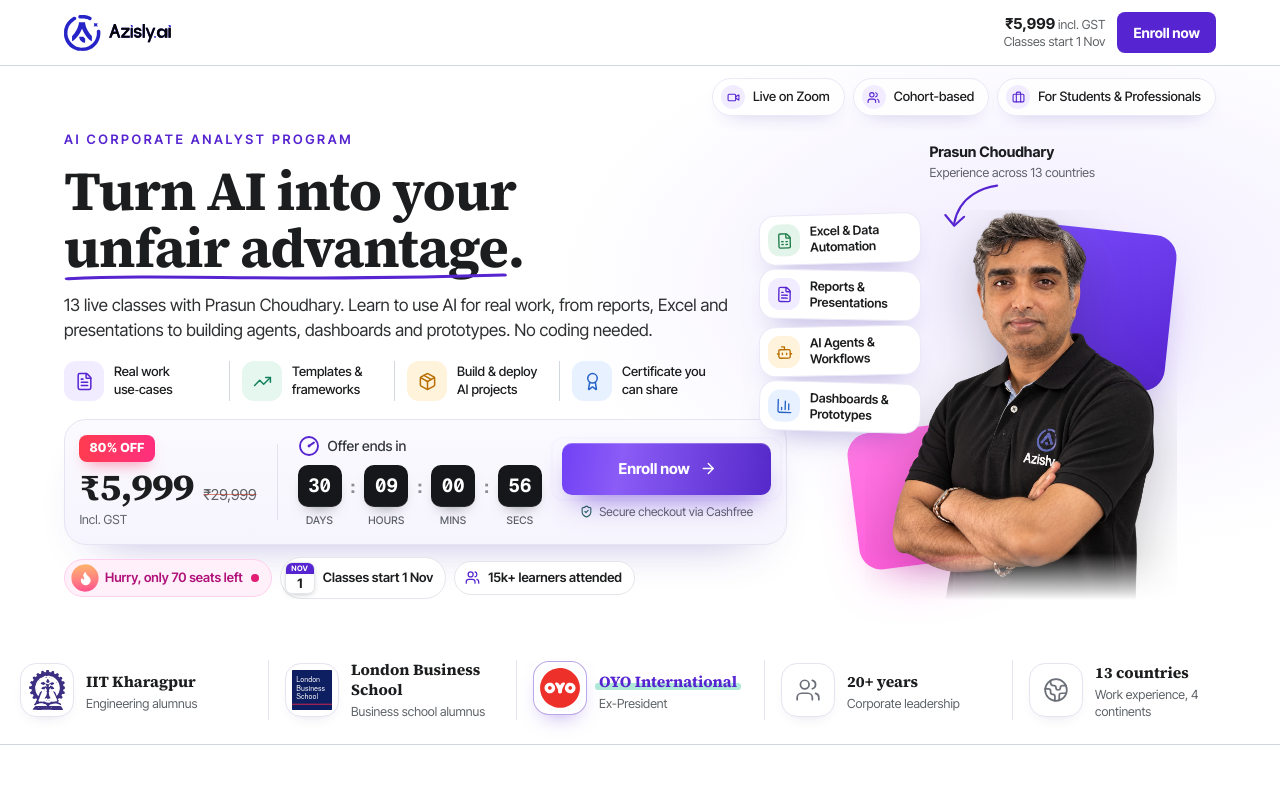
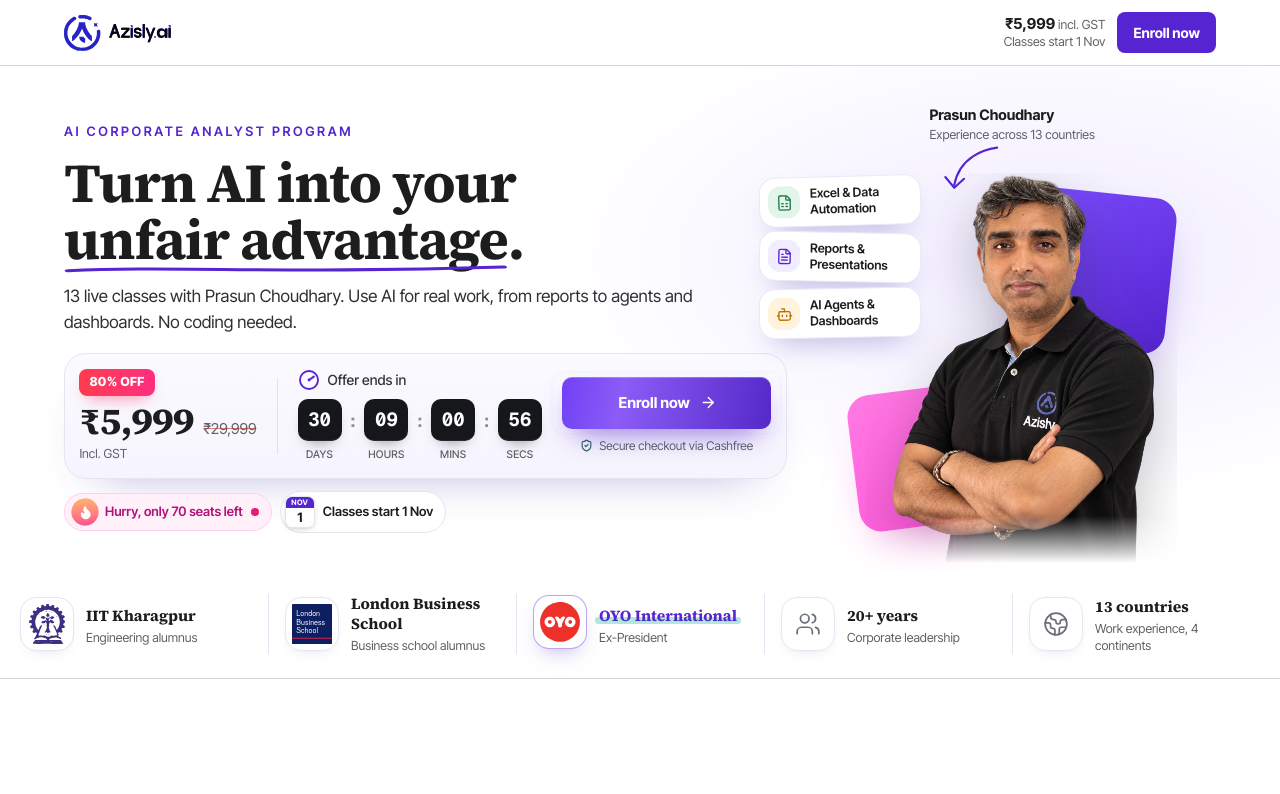
Before and after one commit to katkarpranav2004/azisly-course-landing, a Next.js app: page / in a window 1280 px wide. Shown: the top 794 px of the page. Built offline with nearby package versions, Linux system fonts and the light colour scheme; a web font is replaced by a local one.

Commit message:
Combined page hero: less crowded (no top pills, no feature row, fewer topic cards, one-line body, no unverified reach chip)

```diff
--- a/src/components/course/HeroStudio.tsx
+++ b/src/components/course/HeroStudio.tsx
@@ -320,7 +320,7 @@
           </ul>
         )}
 
-        <div className="relative mx-auto grid max-w-6xl grid-cols-[minmax(0,1fr)] items-center gap-12 py-5 sm:py-10 lg:grid-cols-[1.3fr_.7fr] lg:gap-10 lg:pb-[clamp(28px,4.6vh,52px)] lg:pt-[clamp(8px,1.8vh,26px)]">
+        <div className={`relative mx-auto grid max-w-6xl grid-cols-[minmax(0,1fr)] items-center gap-12 py-5 sm:py-10 lg:grid-cols-[1.3fr_.7fr] lg:gap-10 lg:pb-[clamp(28px,4.6vh,52px)] ${hero.pills ? "lg:pt-[clamp(8px,1.8vh,26px)]" : "lg:pt-[clamp(40px,7vh,72px)]"}`}>
           <div className="px-1 sm:px-0">
             <motion.p {...rise(0)} className="text-[12px] font-semibold uppercase tracking-[0.2em] text-accent sm:text-[13px]">
               {hero.eyebrow}
@@ -400,7 +400,7 @@
                 <CalendarPage label={cohort.startsLabel} />
                 Classes start {cohort.startsLabel}
               </motion.span>
-              {(
+              {content.audience !== "course" && (
                 <motion.span
                   whileHover={{ y: -2 }}
                   className="flex items-center gap-2 rounded-full border border-[#e3e6eb] bg-white py-1.5 pl-2.5 pr-3 text-[13px] font-semibold text-foreground"
--- a/src/content/shared.ts
+++ b/src/content/shared.ts
@@ -160,7 +160,6 @@
 export const reach = {
   college: "15k+ students attended",
   corporate: "15k+ working professionals attended",
-  course: "15k+ learners attended",
 } as const;
 
 /**
--- a/src/content/studio.ts
+++ b/src/content/studio.ts
@@ -62,19 +62,11 @@
     title: "Turn AI into your unfair advantage.",
     titleAccent: "unfair advantage",
     tagline: "",
-    body: "13 live classes with Prasun Choudhary. Learn to use AI for real work, from reports, Excel and presentations to building agents, dashboards and prototypes. No coding needed.",
-    pills: [`${LIVE}`, "Cohort-based", "For Students & Professionals"],
-    features: [
-      { icon: "work", title: "Real work use‑cases" },
-      { icon: "templates", title: "Templates & frameworks" },
-      { icon: "build", title: "Build & deploy AI projects" },
-      { icon: "certificate", title: "Certificate you can share" },
-    ],
+    body: "13 live classes with Prasun Choudhary. Use AI for real work, from reports to agents and dashboards. No coding needed.",
     tags: [
       { icon: "excel", title: "Excel & Data Automation" },
       { icon: "reports", title: "Reports & Presentations" },
-      { icon: "agents", title: "AI Agents & Workflows" },
-      { icon: "dashboards", title: "Dashboards & Prototypes" },
+      { icon: "agents", title: "AI Agents & Dashboards" },
     ],
   },
   credentials: course.credentials,
```
